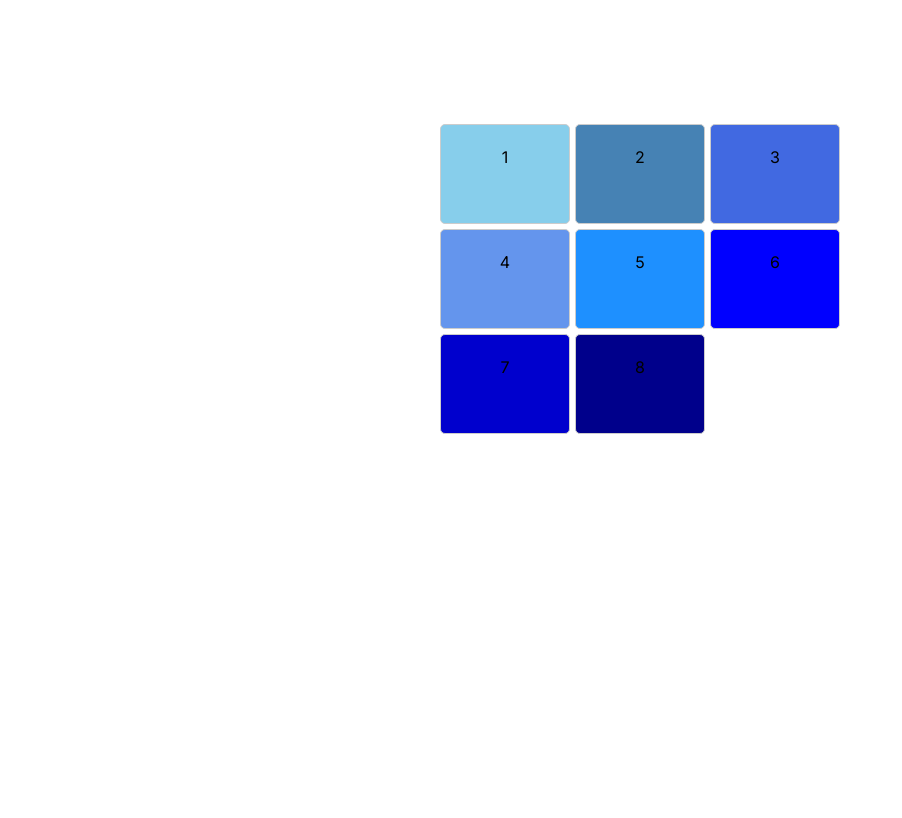
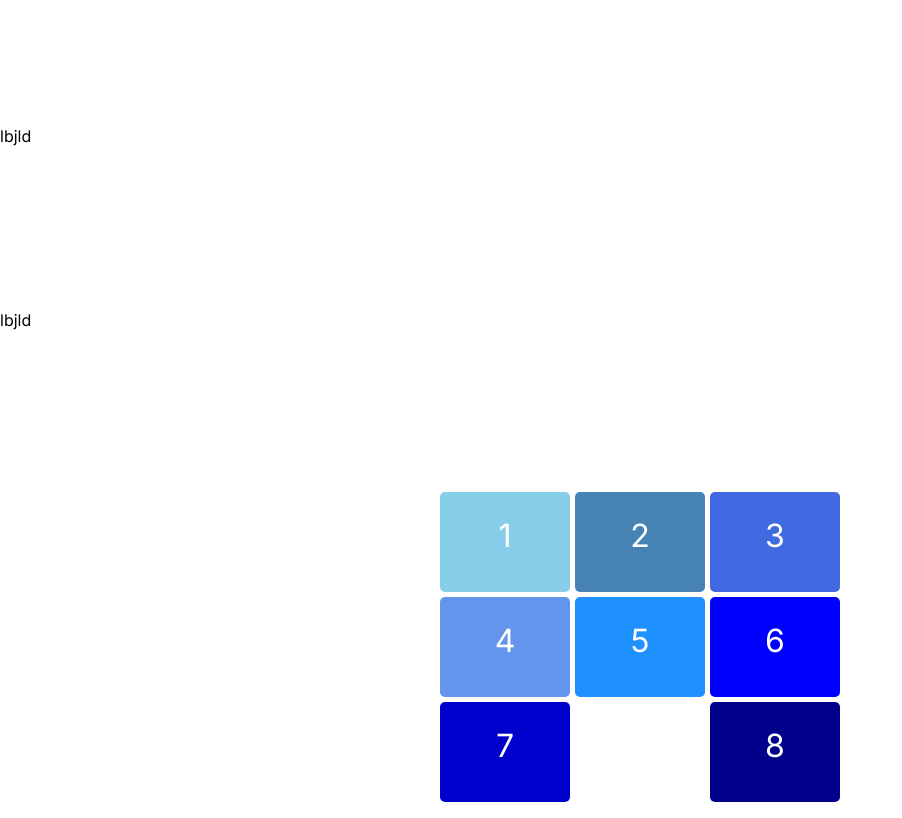
Before and after one commit to marionrobert/ui-components, a Next.js app: page / in a window 1280 px wide. Shown: the part 1140-1958 px from the top of the page, without its empty margins (0-902 px from the left). Before the commit the page ends 1590 px from the top, so only its background shows below. Built offline with nearby package versions, Linux system fonts and the light colour scheme.

Commit message:
findAdjacentCells ok - moveCell almsot done

```diff
--- a/app/globals.css
+++ b/app/globals.css
@@ -12,11 +12,11 @@
 }
 
 .cell {
-  background-color: #f0f0f0;
-  border: 1px solid #ccc;
   padding: 20px;
   text-align: center;
   border-radius: 5px;
+  color: white;
+  font-size: 2rem;
 }
 
 p {
--- a/app/page.tsx
+++ b/app/page.tsx
@@ -1,9 +1,8 @@
 "use client";
 import Image from "next/image";
 import logo from "../public/next.svg";
-import { useEffect } from "react";
+import { useEffect, useState } from "react";
 import { useInView } from 'react-intersection-observer';
-
 
 const colors: string[] = [
   '#87CEEB', // Bleu ciel clair
@@ -14,41 +13,100 @@ const colors: string[] = [
   '#0000FF', // Bleu pur
   '#0000CD', // Bleu moyen
   '#00008B', // Bleu foncé
+  "",
 ];
 
-const gridReferences: { [key: string]: string[] } = {
-  "1": ["1", "1"],
-  "2": ["1", "2"],
-  "3": ["1", "3"],
-  "4": ["2", "1"],
-  "5": ["2", "2"],
-  "6": ["2", "3"],
-  "7": ["3", "1"],
-  "8": ["3", "2"],
-  "9": ["3", "3"],
+const gridReferences: { [key: number]: number[] } = {
+  1: [1, 1],
+  2: [1, 2],
+  3: [1, 3],
+  4: [2, 1],
+  5: [2, 2],
+  6: [2, 3],
+  7: [3, 1],
+  8: [3, 2],
+  9: [3, 3],
 };
+
+
+const positions = [];
+for (let row = 1; row <= 3; row++) {
+  for (let col = 1; col <= 3; col++) {
+    const index = (row - 1) * 3 + col - 1;
+      positions.push({ row, col, index });
+  }
+}
+
+let intervalId: NodeJS.Timeout;
 
 
 export default function Home() {
   const { ref, inView } = useInView();
+  const [emptyCellPos, setEmptyCellPos] = useState<{ row: number; col: number }>({ row: 3, col: 3 });
+  // const [cellToMove, setCellToMove] = useState<{ row: number; col: number }>({ row: 0, col: 0 });
+
+  // const findCells = () => {
+  //   let cells = document.querySelectorAll(".cell");
+  //   console.log(cells)
+  // }
 
   const handleGridContainerInView = () => {
     console.log('Le grid-container est dans la vue.');
+    moveCell();
+
+    // intervalId = setInterval(() => { // Affecter intervalId
+    //   moveCell();
+    // }, 1000); // Déplacement toutes les secondes
   };
 
   const handleGridContainerNotInView = () => {
     console.log('Le grid-container n\'est plus dans la vue.');
+    // clearInterval(intervalId); // Arrêter les déplacements
   };
 
-  const positions = [];
-  for (let row = 1; row <= 3; row++) {
-    for (let col = 1; col <= 3; col++) {
-      const index = (row - 1) * 3 + col - 1;
-      if (index < 8) {
-        positions.push({ row, col, index });
-      }
+  const findAdjacentCells = (row: number, col: number) => {
+    // Détermine les cellules adjacentes à la cellule vide
+    const adjacent: { row: number; col: number }[] = [];
+    if (row > 1) adjacent.push({ row: row - 1, col });
+    if (row < 3) adjacent.push({ row: row + 1, col });
+    if (col > 1) adjacent.push({ row, col: col - 1 });
+    if (col < 3) adjacent.push({ row, col: col + 1 });
+    return adjacent;
+  };
+
+  const moveCell = () => {
+    const adjacentCells = findAdjacentCells(emptyCellPos.row, emptyCellPos.col);
+    console.log("adjacentCells -->", adjacentCells)
+    // Choix aléatoire d'une cellule adjacente à déplacer
+    const randomIndex = Math.floor(Math.random() * adjacentCells.length);
+    const selectedCell = adjacentCells[randomIndex];
+    console.log("selectedCell -->", selectedCell)
+
+    const keyToMove = Object.keys(gridReferences).find(
+      key => gridReferences[key][0] === selectedCell.row && gridReferences[key][1] === selectedCell.col
+    );
+
+    const newKey = Object.keys(gridReferences).find(
+      key => gridReferences[key][0] === emptyCellPos.row && gridReferences[key][1] === emptyCellPos.col
+    );
+
+    console.log("keyToMove -->", keyToMove)
+
+    const cellElement = document.querySelector(`.grid-item-${keyToMove}`);
+    console.log("cellElement -->", cellElement)
+
+    // Vérifier si l'élément HTML a été trouvé
+    if (cellElement) {
+      // Modifier le style de la cellule
+      cellElement.style.gridRowStart = emptyCellPos.row;
+      cellElement.style.gridColumnStart = emptyCellPos.col;
+      cellElement.classList.remove(`grid-item-${keyToMove}`);
+      cellElement.classList.add(`grid-item-${newKey}`);
     }
-  }
+
+    setEmptyCellPos(selectedCell);
+
+  };
 
   useEffect(() => {
     if (inView) {
@@ -66,12 +124,20 @@ export default function Home() {
       <p>lbjld</p>
       <p>lbjld</p>
       <p>lbjld</p>
+      <p>lbjld</p>
+      <p>lbjld</p>
 
       <div ref={ref} className="grid-container">
         {positions.map((pos, index) => (
-          <div key={index} className={`cell grid-item-${index+1}`} style={{ gridRowStart: pos.row, gridColumnStart: pos.col, backgroundColor: colors[index] }}>
-            {pos.index + 1}
-          </div>
+          index !== 8 ? (
+            <div key={index} className={`cell grid-item-${index+1}`} style={{ gridRowStart: pos.row, gridColumnStart: pos.col, backgroundColor: colors[index] }}>
+              {pos.index + 1}
+            </div>
+          ) : (
+            <div key={index} className="cell" style={{ gridRowStart: pos.row, gridColumnStart: pos.col, backgroundColor: colors[index] }}>
+              {null}
+            </div>
+          )
         ))}
       </div>
     </main>
```
